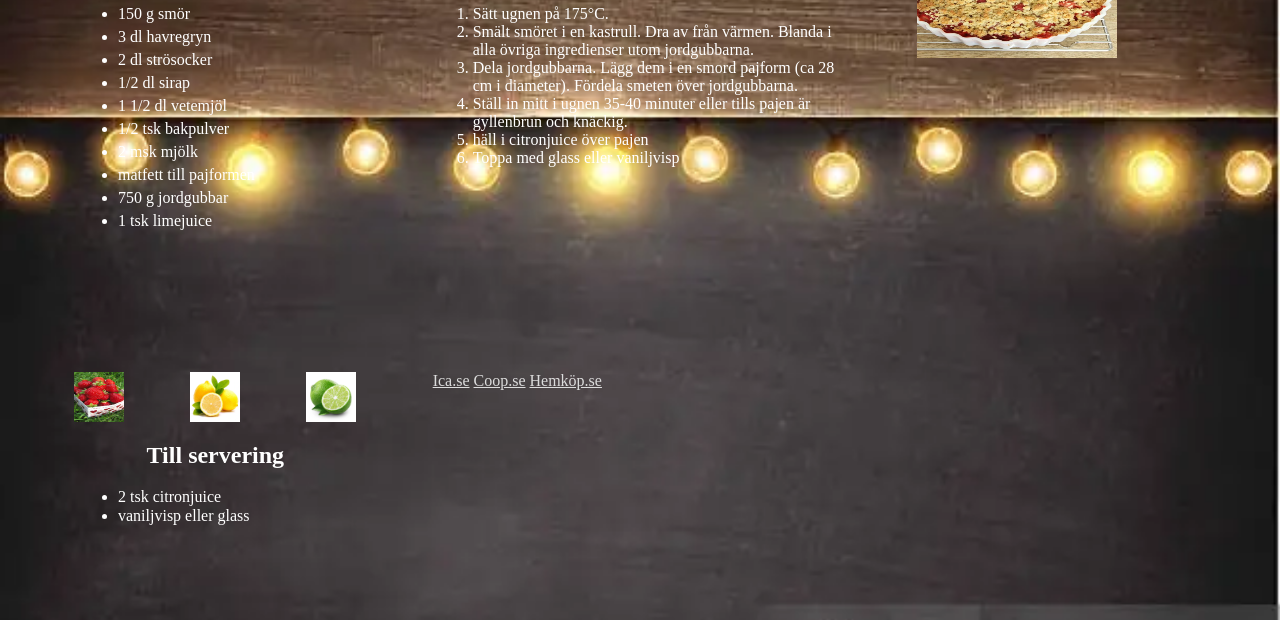
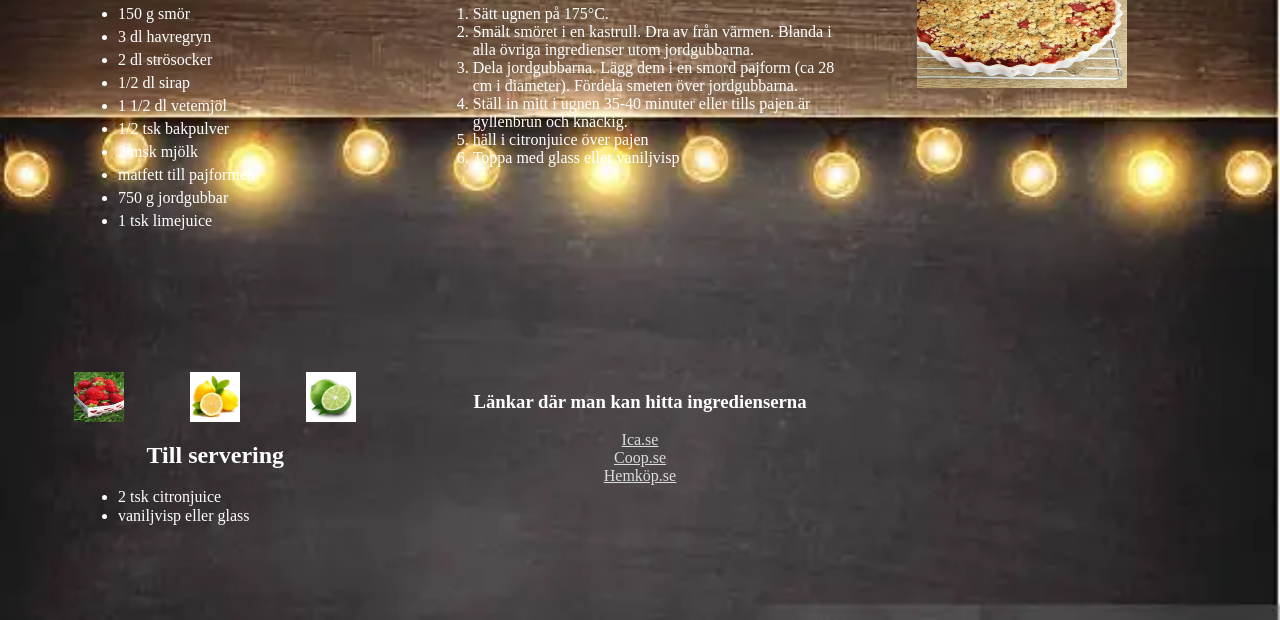
Before and after one commit to TE23E-William-Lauseger/Projekt1-recept, a plain HTML site: page index.html in a window 1280 px wide. Shown: the part 184-804 px from the top of the page. Drawn offline with Linux system fonts and the light colour scheme.

Commit message:
Projekt 1 klart

```diff
--- a/index.html
+++ b/index.html
@@ -55,7 +55,8 @@
         </article>
     </main>
     <img id="jordgubbspaj" src="./img/jordgubbspaj.webp" alt="jordgubbspaj">
-    <div>
+    <div id="länkar">
+        <h3>Länkar där man kan hitta ingredienserna</h3>
         <a href="https://handla.ica.se/?chooseStore=true">Ica.se</a>
         <a href="https://www.coop.se/handla/lokala-produkter/">Coop.se</a>
         <a href="https://www.hemkop.se/handla">Hemköp.se</a>
--- a/style.css
+++ b/style.css
@@ -54,12 +54,19 @@ h2{
     grid-row: 2/3;
 }
 #jordgubbspaj{
-    height: 120px;
-    width: 200px;
+    height: 150px;
+    width: 210px;
     grid-template-columns: 3/4;
     grid-template-rows: 2/3;
     margin-left: 60px;
 }
 a{
     color: gainsboro;
+    display: flex;
+    flex-direction: column;
 }
+#länkar{
+    grid-template-columns: 3/4;
+    grid-template-rows: 3/4;
+    text-align: center;
+}
```
